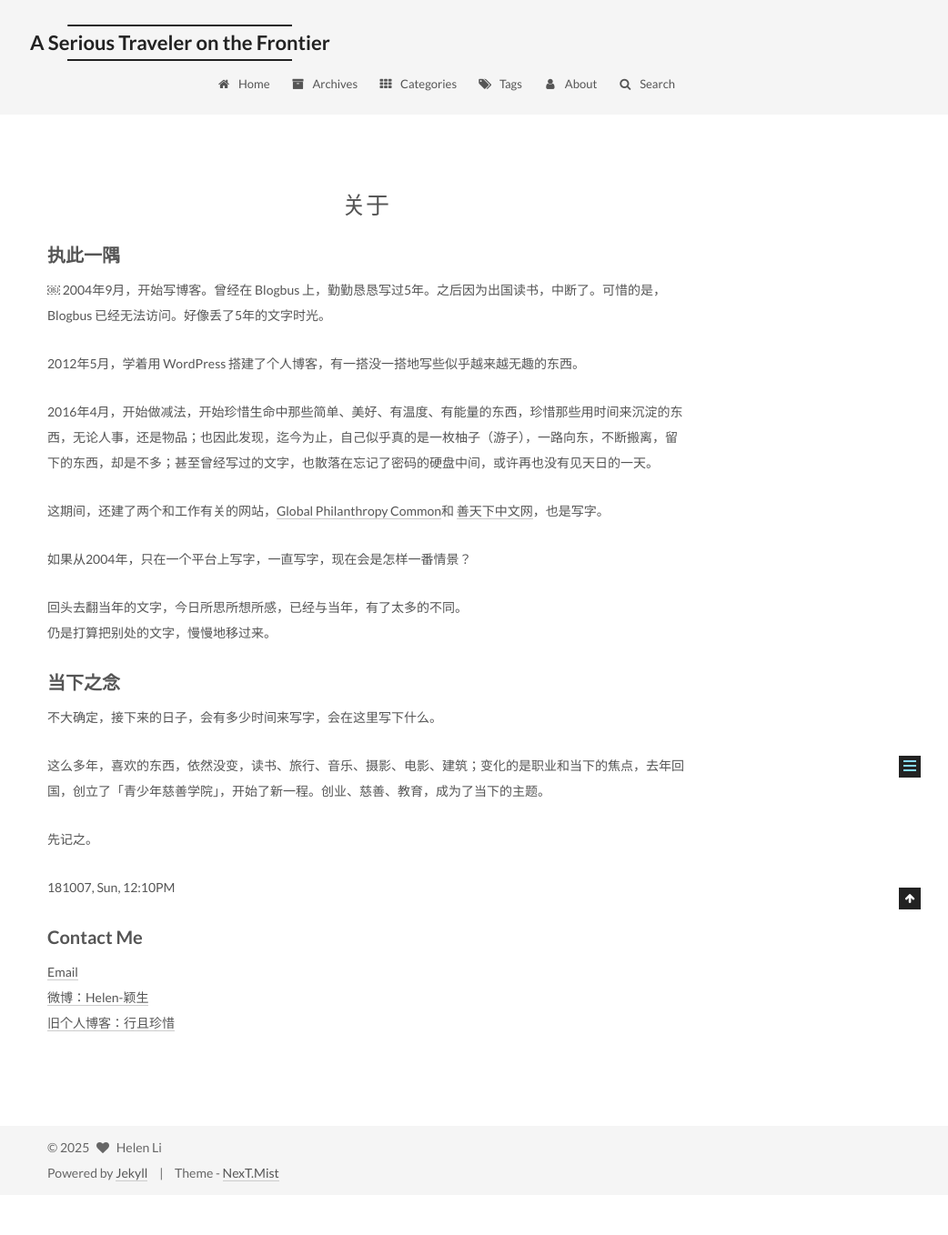
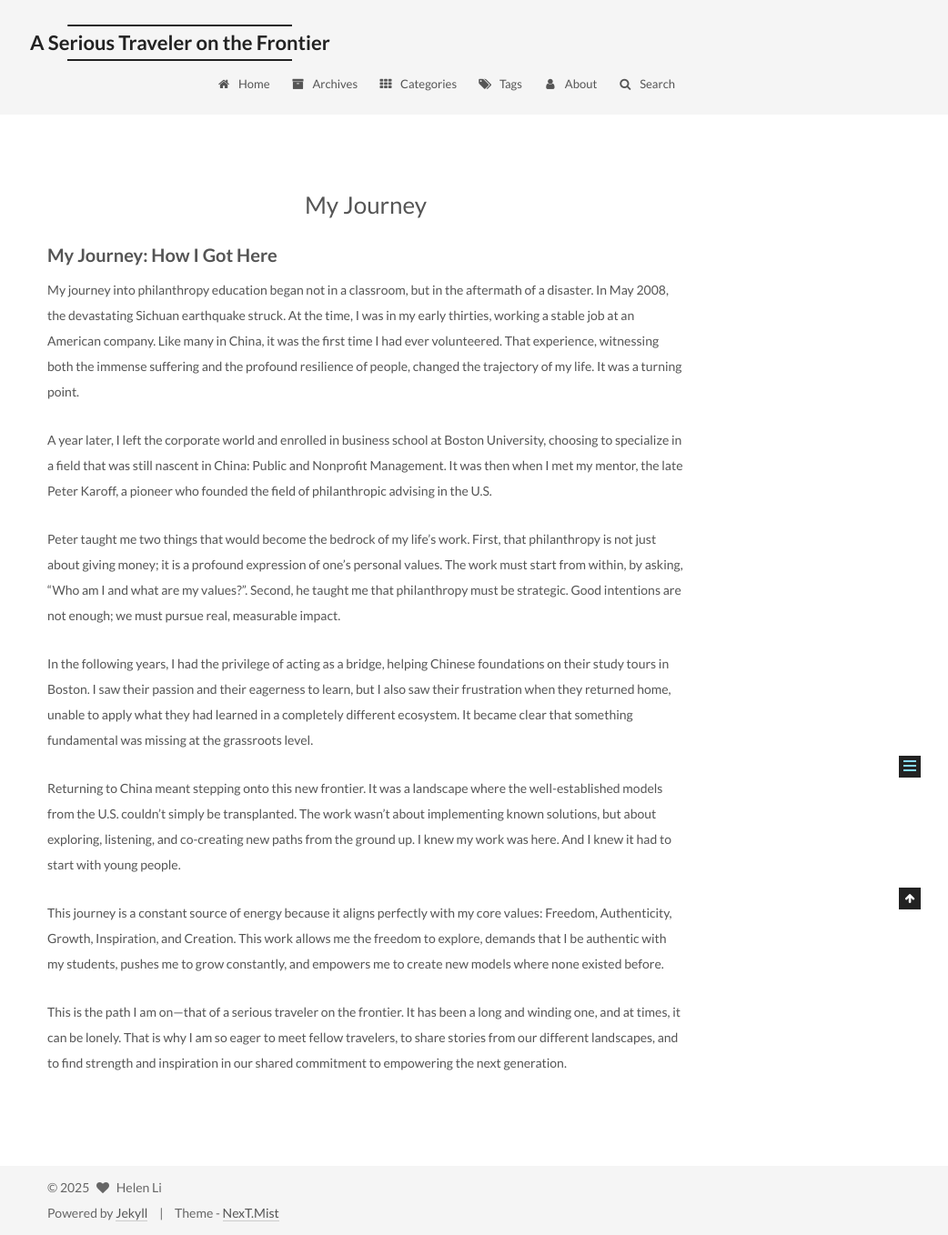
Before and after one commit to helenysli/serioustraveler-blog, a Jekyll site: the page built from about/index.md, in a window 1280 px wide. Shown: the whole page at 91% size, without its empty margins (238-1280 px from the left). Built offline with Jekyll 4.4.1, drawn with Linux system fonts in a browser that asks for light colours; before the commit the page ends 1314 px from its top, so only the background shows below that.

Commit message:
Update index.md

```diff
--- a/about/index.md
+++ b/about/index.md
@@ -1,37 +1,21 @@
 ---
 layout: page
 type: about
-title: "关于"
+title: "My Journey"
 ---
 
 
-### 执此一隅
-￼
-2004年9月，开始写博客。曾经在 Blogbus 上，勤勤恳恳写过5年。之后因为出国读书，中断了。可惜的是，Blogbus 已经无法访问。好像丢了5年的文字时光。
+### My Journey: How I Got Here
+My journey into philanthropy education began not in a classroom, but in the aftermath of a disaster. In May 2008, the devastating Sichuan earthquake struck. At the time, I was in my early thirties, working a stable job at an American company. Like many in China, it was the first time I had ever volunteered. That experience, witnessing both the immense suffering and the profound resilience of people, changed the trajectory of my life. It was a turning point.
 
-2012年5月，学着用 WordPress 搭建了个人博客，有一搭没一搭地写些似乎越来越无趣的东西。
+A year later, I left the corporate world and enrolled in business school at Boston University, choosing to specialize in a field that was still nascent in China: Public and Nonprofit Management. It was then when I met my mentor, the late Peter Karoff, a pioneer who founded the field of philanthropic advising in the U.S.
 
-2016年4月，开始做减法，开始珍惜生命中那些简单、美好、有温度、有能量的东西，珍惜那些用时间来沉淀的东西，无论人事，还是物品；也因此发现，迄今为止，自己似乎真的是一枚柚子（游子），一路向东，不断搬离，留下的东西，却是不多；甚至曾经写过的文字，也散落在忘记了密码的硬盘中间，或许再也没有见天日的一天。
+Peter taught me two things that would become the bedrock of my life's work. First, that philanthropy is not just about giving money; it is a profound expression of one's personal values. The work must start from within, by asking, "Who am I and what are my values?". Second, he taught me that philanthropy must be strategic. Good intentions are not enough; we must pursue real, measurable impact.
 
-这期间，还建了两个和工作有关的网站，[Global Philanthropy Common](http://www.gpcommon.org)和 [善天下中文网](http://www.gpcommon.org/ch)，也是写字。
+In the following years, I had the privilege of acting as a bridge, helping Chinese foundations on their study tours in Boston. I saw their passion and their eagerness to learn, but I also saw their frustration when they returned home, unable to apply what they had learned in a completely different ecosystem. It became clear that something fundamental was missing at the grassroots level.
 
-如果从2004年，只在一个平台上写字，一直写字，现在会是怎样一番情景？
+Returning to China meant stepping onto this new frontier. It was a landscape where the well-established models from the U.S. couldn't simply be transplanted. The work wasn't about implementing known solutions, but about exploring, listening, and co-creating new paths from the ground up. I knew my work was here. And I knew it had to start with young people.
 
-回头去翻当年的文字，今日所思所想所感，已经与当年，有了太多的不同。
-仍是打算把别处的文字，慢慢地移过来。
+This journey is a constant source of energy because it aligns perfectly with my core values: Freedom, Authenticity, Growth, Inspiration, and Creation. This work allows me the freedom to explore, demands that I be authentic with my students, pushes me to grow constantly, and empowers me to create new models where none existed before.
 
-### 当下之念
-
-不大确定，接下来的日子，会有多少时间来写字，会在这里写下什么。
-
-这么多年，喜欢的东西，依然没变，读书、旅行、音乐、摄影、电影、建筑；变化的是职业和当下的焦点，去年回国，创立了「青少年慈善学院」，开始了新一程。创业、慈善、教育，成为了当下的主题。
-
-先记之。
-
-181007, Sun, 12:10PM
-
-### Contact Me
-
-[Email](mailto:helenysli5489@gmail.com)
-[微博：Helen-颖生](http://weibo.com/yinshengrujing)
-[旧个人博客：行且珍惜](http://www.helenysli.com/ch)
+This is the path I am on—that of a serious traveler on the frontier. It has been a long and winding one, and at times, it can be lonely. That is why I am so eager to meet fellow travelers, to share stories from our different landscapes, and to find strength and inspiration in our shared commitment to empowering the next generation.
```
